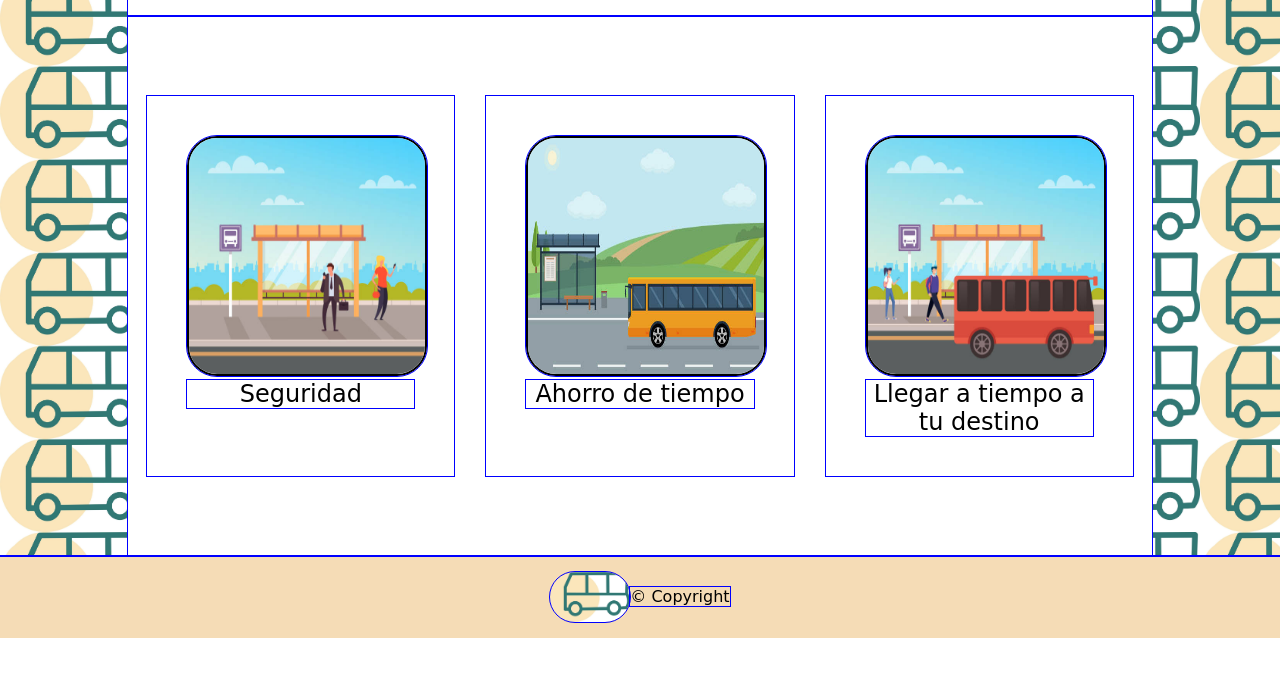
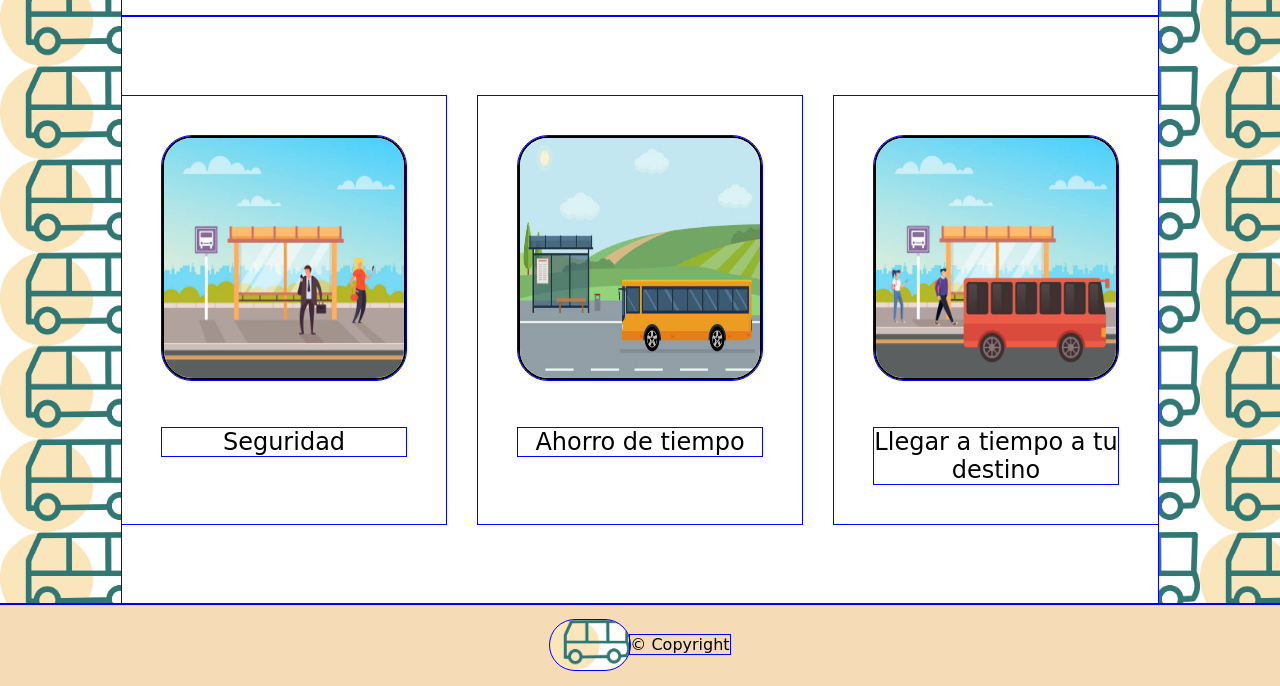
Before and after one commit to juanMGO752/BusRoute, a plain HTML site: page index.html in a window 1280 px wide. Shown: the part 400-1086 px from the top of the page. Before the commit the page ends 1038 px from the top, so only its background shows below. Drawn offline with Linux system fonts and the light colour scheme.

Commit message:
se modifica el body quitando el box-sizing ademas de agregarle espacio entre photos y message

```diff
--- a/styles.css
+++ b/styles.css
@@ -2,7 +2,6 @@
     outline: 1px solid blue;
     margin: 0;
     padding: 0;
-    box-sizing: border-box;
 
 }
 
@@ -138,7 +137,9 @@ li {
     padding: 40px;
     overflow: hidden;
     width: 30%;
-    box-sizing: border-box;
+    display: flex;
+    flex-direction: column;
+    gap: 3rem;
 }
 
 .photos img{
@@ -157,7 +158,6 @@ li {
 }
 
 .coment-photo{
-
     text-align: center;
     font-size: 1.5rem;
 }
```
